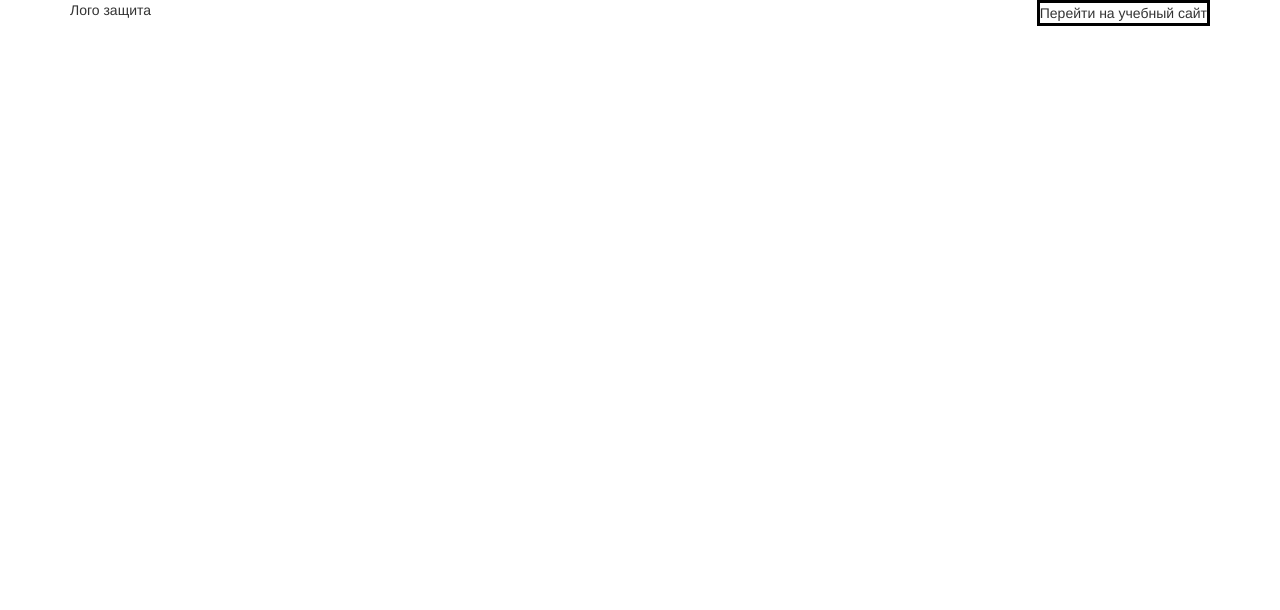
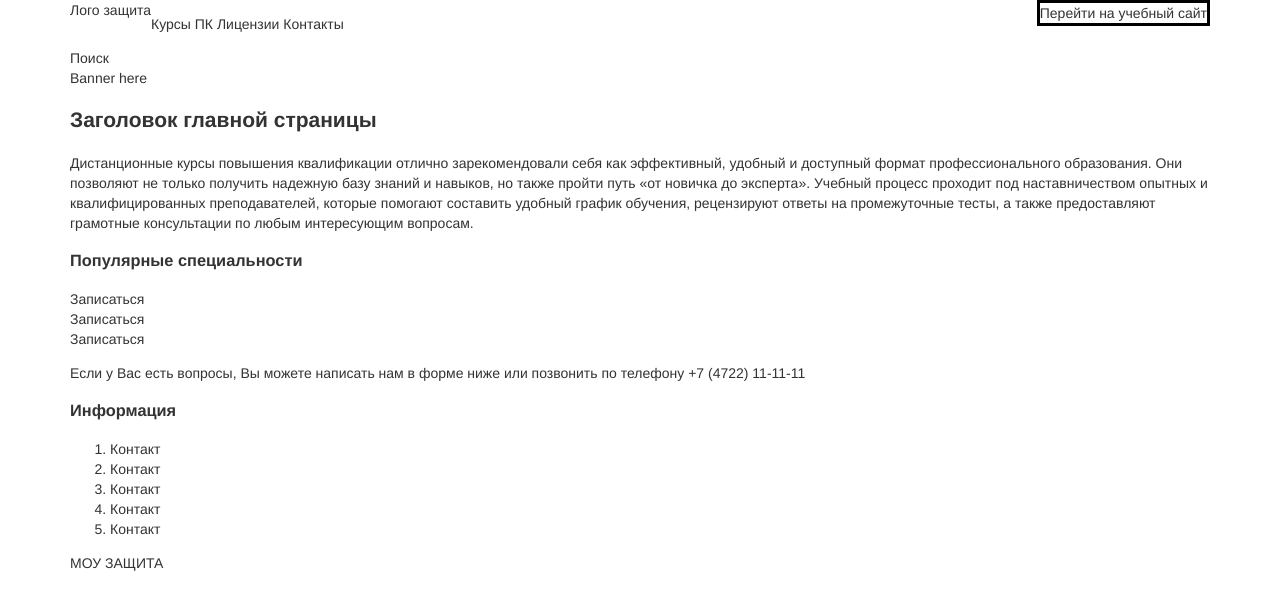
Before and after one commit to luisciphere/DESC-001-DPO, a plain HTML site: page index.html in a window 1280 px wide. Drawn offline with Linux system fonts and the light colour scheme.

Commit message:
сделал html главной

```diff
--- a/css/style.css
+++ b/css/style.css
@@ -9,3 +9,7 @@
 .top-logo {
   float: left;
 }
+
+.nav li {
+  display: inline;
+}
--- a/index.html
+++ b/index.html
@@ -8,8 +8,43 @@
 </head>
 <body>
   <div class="container">
+    <header>
     <div class="top-logo">Лого защита</div>
     <div class="top-button">Перейти на учебный сайт</div>
+    <div class="nav clearfix">
+      <ol class="nav">
+        <li>Курсы ПК</li>
+        <li>Лицензии</li>
+        <li>Контакты</li>
+      </ol>
+      <div class="search">Поиск</div>
+    </div>
+    </header>
+    <div class="hero-banner">Banner here</div>
+    <div class="content">
+      <h2>Заголовок главной страницы</h2>
+      <p>Дистанционные курсы повышения квалификации отлично зарекомендовали себя как эффективный, удобный и доступный формат профессионального образования. Они позволяют не только получить надежную базу знаний и навыков, но также пройти путь «от новичка до эксперта». Учебный процесс проходит под наставничеством опытных и квалифицированных преподавателей, которые помогают составить удобный график обучения, рецензируют ответы на промежуточные тесты, а также предоставляют грамотные консультации по любым интересующим вопросам.</p>
+      <h3>Популярные специальности</h3>
+      <div class="main-prev">Записаться</div>
+      <div class="main-prev">Записаться</div>
+      <div class="main-prev">Записаться</div>
+      <div class="callback">
+        <p>Если у Вас есть вопросы, Вы можете написать нам в форме ниже или позвонить по телефону +7 (4722) 11-11-11</p>
+      </div>
+    </div>
+    <div class="footer">
+      <div class="footer-links">
+        <h3>Информация</h3>
+        <ol>
+          <li>Контакт</li>
+          <li>Контакт</li>
+          <li>Контакт</li>
+          <li>Контакт</li>
+          <li>Контакт</li>
+        </ol>
+      </div>
+      <div class="footer-info">МОУ ЗАЩИТА</div>
+    </div>
   </div>
 </body>
 </html>
```
